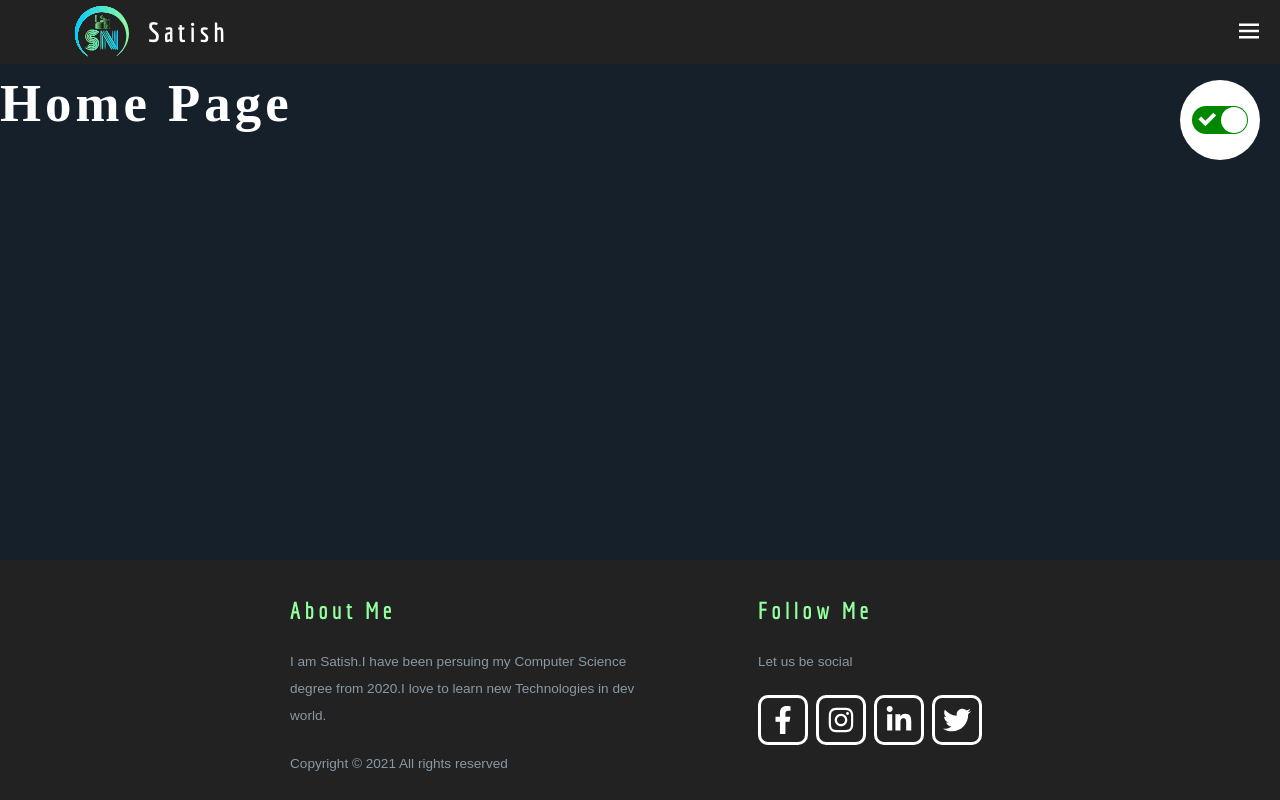
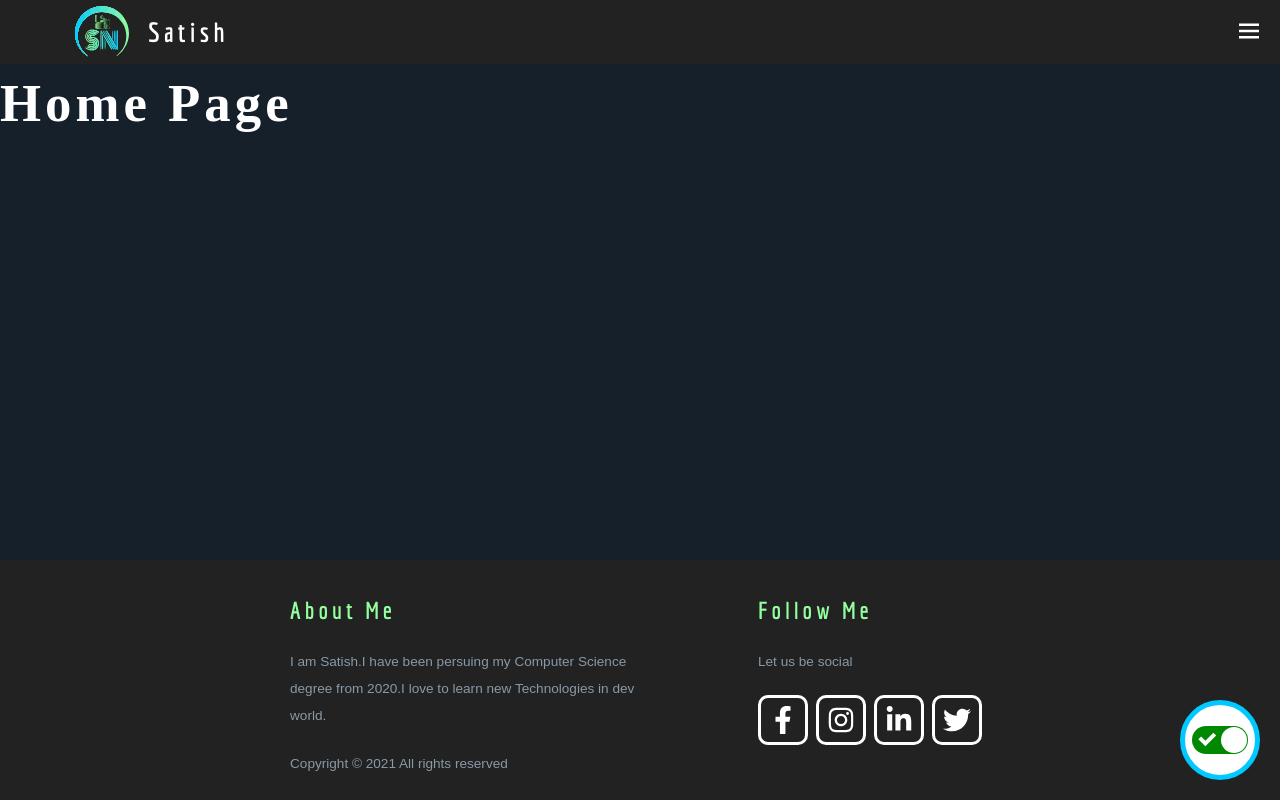
Before and after one commit to satishnaikawadi2011/portfolio-nextjs-frontend-final, a Next.js app: page / in a window 1280 px wide. Built offline with nearby package versions, Linux system fonts and the light colour scheme; a web font is replaced by a local one.

Commit message:
Changed Some styling of ThemeToggler.

```diff
--- a/components/blog-card/BlogCard.tsx
+++ b/components/blog-card/BlogCard.tsx
@@ -18,7 +18,7 @@ const BlogCard: React.FC<BlogCardProps> = ({
 		<motion.div variants={cardVariant} initial="hidden" animate="visible" className={styles.blog__card}>
 			<Rosa animation="flip-left">
 				<div className={styles.blog__img__container}>
-					<img src={cover.formats.thumbnail.url} alt={title} className={styles.blog__image} />
+					<img src={cover.formats.thumbnail.url || cover.url} alt={title} className={styles.blog__image} />
 					<span className={styles.blog__createdAt__badge}>{published_at}</span>
 				</div>
 				<div className={styles.blog__card__body}>
--- a/components/project-item/ProjectItem.tsx
+++ b/components/project-item/ProjectItem.tsx
@@ -19,7 +19,7 @@ const ProjectItem: React.FC<ProjectItemProps> = ({
 		<motion.div variants={cardVariant} initial="hidden" animate="visible" className={styles.project}>
 			<Rosa animation="flip-right">
 				<div className={styles.project__img__container}>
-					<img src={cover.formats.thumbnail.url} alt={title} className={styles.project__image} />
+					<img src={cover.formats.thumbnail.url || cover.url} alt={title} className={styles.project__image} />
 					<div className={styles.project__icon__container}>
 						{demoLink && (
 							<Link href={demoLink}>
--- a/layout/pagewrapper/pagewrapper.module.css
+++ b/layout/pagewrapper/pagewrapper.module.css
@@ -28,13 +28,14 @@
 .themeToggleContainer {
 	width: 80px;
 	height: 80px;
-	background-color: var(--primaryText);
+	background-color: white;
+	border: 5px solid var(--primaryColor);
 	display: flex;
 	justify-content: center;
 	align-items: center;
 	border-radius: 100%;
 	position: fixed;
-	top: 80px;
+	bottom: 20px;
 	right: 20px;
 	z-index: 1;
 }
```
